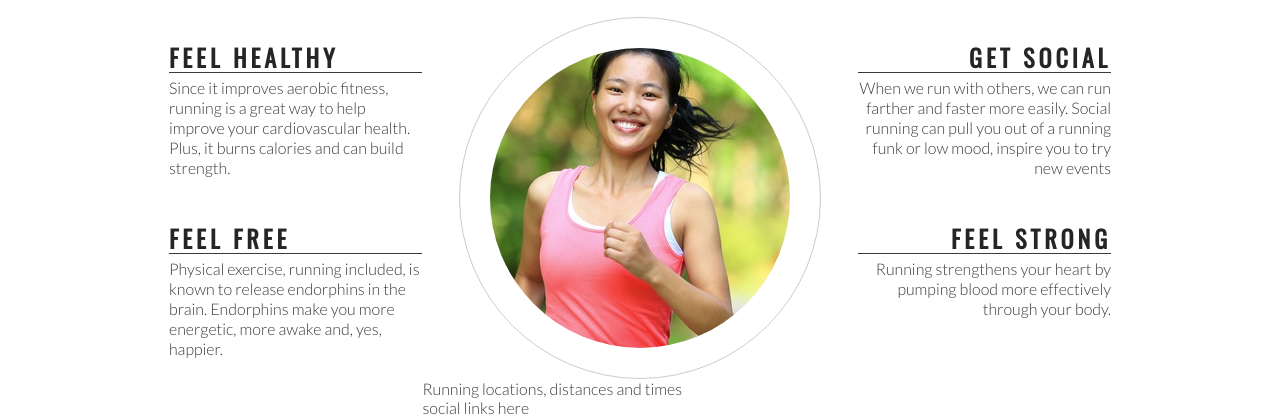
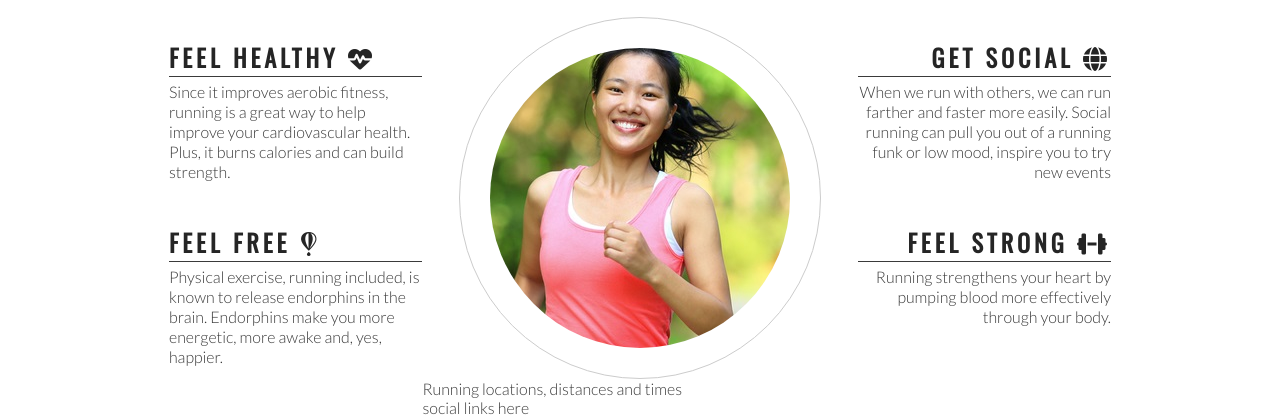
Before and after one commit to Mycrosys/love-running, a plain HTML site: page index.html in a window 1280 px wide. Shown: the part 764-1181 px from the top of the page. Drawn offline with nearby package versions, Linux system fonts and the light colour scheme.

Commit message:
Add Font Awesome icons to club ethos section

```diff
--- a/index.html
+++ b/index.html
@@ -39,14 +39,14 @@
         <h2 id="welcome">Why Love Running With Us?</h2>
         <div id="left-about">
             <div class="left-about-heading">
-                <h2>Feel Healthy</h2>
+                <h2>Feel Healthy <i class="fas fa-heartbeat"></i></h2>
                 <hr>
                 <p>
                     Since it improves aerobic fitness, running is a great way to help improve your cardiovascular health. Plus, it burns calories and can build strength.
                 </p>
             </div>
             <div class="left-about-heading">
-                <h2>Feel Free</h2>
+                <h2>Feel Free <i class="fab fa-fly"></i></h2>
                 <hr>
                 <p>
                     Physical exercise, running included, is known to release endorphins in the brain. Endorphins make you more energetic, more awake and, yes, happier.
@@ -55,14 +55,14 @@
         </div>
         <div id="right-about">
             <div class="right-about-heading">
-                <h2>Get Social</h2>
+                <h2>Get Social <i class="fas fa-globe"></i></h2>
                 <hr>
                 <p>
                     When we run with others, we can run farther and faster more easily. Social running can pull you out of a running funk or low mood, inspire you to try new events
                 </p>
             </div>
             <div class="right-about-heading">
-                <h2>Feel Strong</h2>
+                <h2>Feel Strong <i class="fas fa-dumbbell"></i></h2>
                 <hr>
                 <p>
                     Running strengthens your heart by pumping blood more effectively through your body.
@@ -83,5 +83,8 @@
     <footer>
         social links here
     </footer>
+
+    <!-- font awesome script -->
+    <script src="https://kit.fontawesome.com/ee6f6d4568.js" crossorigin="anonymous"></script>
 </body>
 </html>
```
